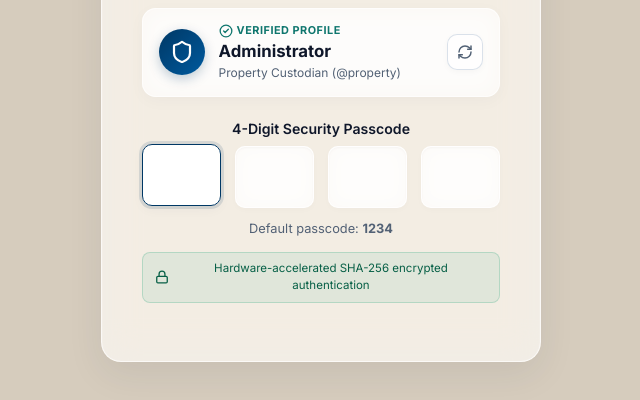
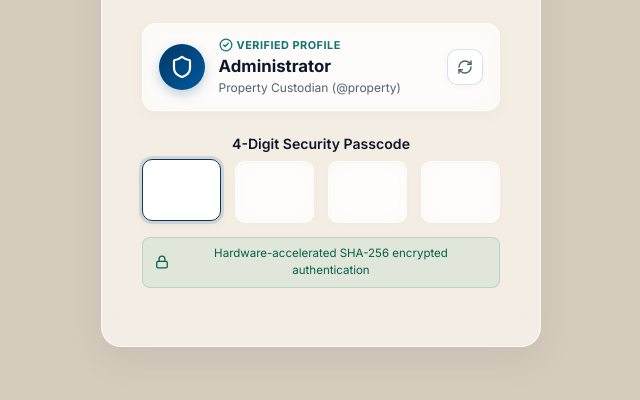
Before and after one commit to jmeugenio0326/PRDSTOCK, a plain HTML site: page index.html in a window 1280 px wide. Shown: the part 314-714 px from the top of the page, without its empty margins (319-959 px from the left). Drawn offline with nearby package versions, Linux system fonts and the light colour scheme; no server answers.

Commit message:
Remove default passcode hint from login screen

```diff
--- a/index.html
+++ b/index.html
@@ -98,7 +98,6 @@
             <input type="password" inputmode="numeric" pattern="[0-9]*" maxlength="1" class="pin-box glass-input" id="pin3" autocomplete="off">
             <input type="password" inputmode="numeric" pattern="[0-9]*" maxlength="1" class="pin-box glass-input" id="pin4" autocomplete="off">
           </div>
-          <div class="passcode-hint">Default passcode: <strong>1234</strong></div>
           <div class="security-indicator">
             <i data-lucide="lock" class="w-3.5 h-3.5"></i> <span>Hardware-accelerated SHA-256 encrypted authentication</span>
           </div>
```
